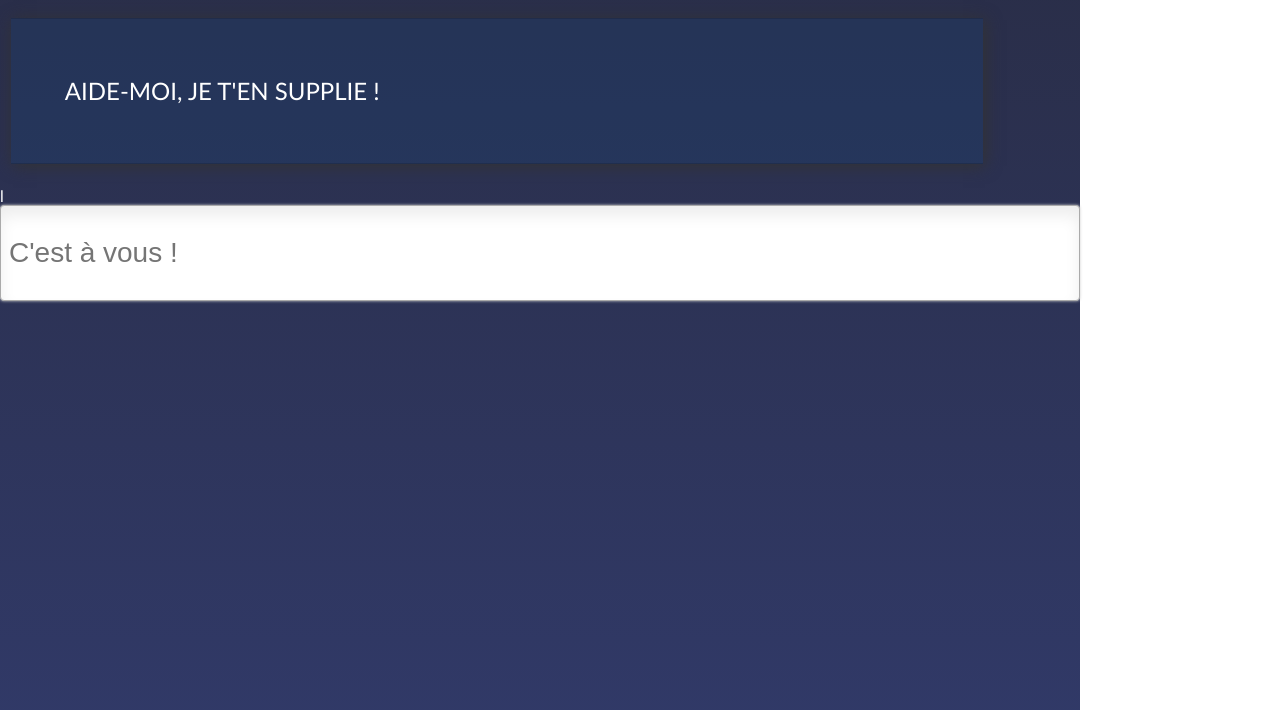
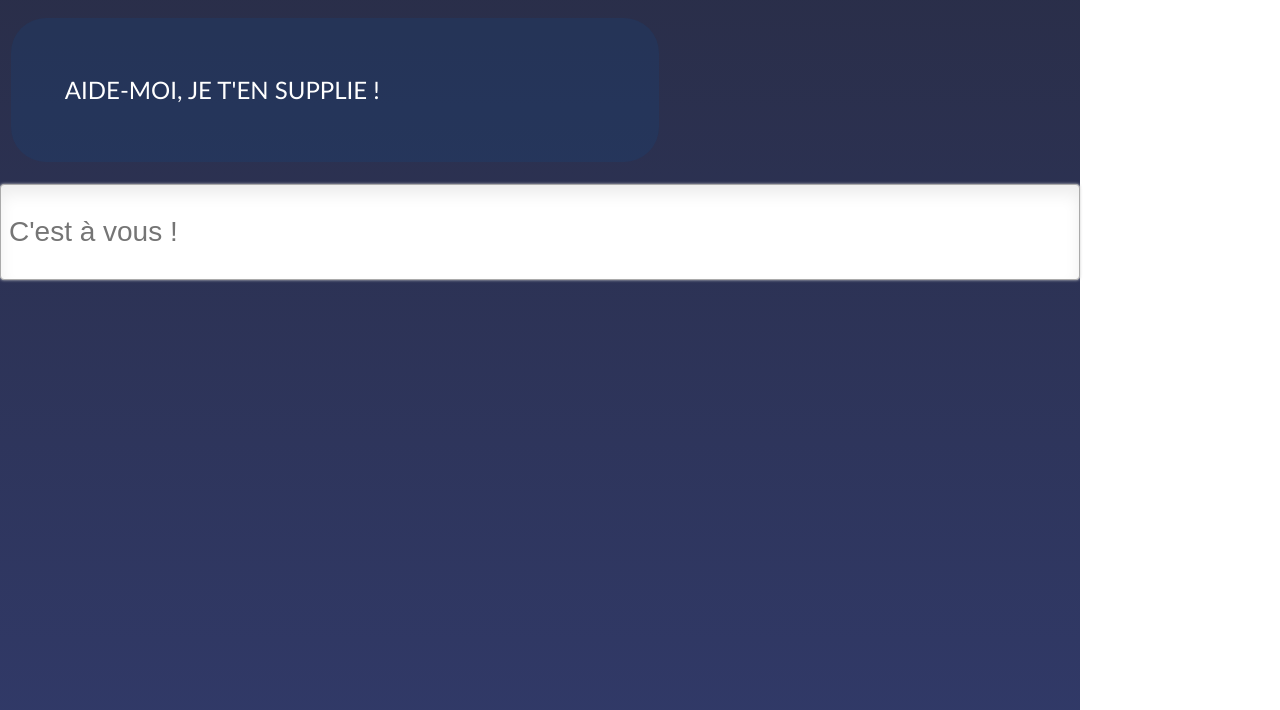
Before and after one commit to victorCottineau/Captives2.0, a plain HTML site: page chatOmbre.html in a window 1280 px wide. Shown: the part 90-800 px from the top of the page. Drawn offline with Linux system fonts and the light colour scheme.

Commit message:
personnalisation bot neutre

```diff
--- a/chatOmbre.html
+++ b/chatOmbre.html
@@ -31,7 +31,7 @@
                 <p id="box2" class="bubble"></p>
                 <p id="box3" class="bubble"></p>
                 <p id="box4" class="bubble"></p>
-            </div>l
+            </div>
             <div id="writer">
                 <form onSubmit="return sendMessage();">
                     <input type="text" id="message" autocomplete="off" disabled placeholder="Please wait... loading...">
--- a/css/chat.css
+++ b/css/chat.css
@@ -56,7 +56,6 @@ h1 {
 .bubble
 {
 	display: none;
-	margin: 0;
     margin-top: 2%;
     margin-bottom: 2%;
 	padding: 5%;
@@ -64,34 +63,26 @@ h1 {
 	line-height: 150%;
 	width: 50%;
     border-radius: 35px;
-}
-
-.bubble.blue
-{
-    margin-left: 1%;
-	background-color: rgba(20, 69, 125, 0.25);
-	color: white;
 
 }
 
-.bubble.blue::after {
-    content: '';
-    height: 0;
-    border-style: solid;
-    border-width: 7px 0px 19px 23px;
-    border-color: transparent transparent transparent rgba(20, 69, 125, 0.25);
-    position: absolute;
-    left: 127px;
-    margin-top: 72px;
-    transform: rotateZ(25deg);
+.blue
+{
+    margin-left: 1%;
+    color: black;
+    background-color: rgba(223, 140, 88, 0.4);
 
 }
-.bubble.white
+
+
+.white
 {
-	background-color: rgba(255, 255, 255, 0.25);
+
 	color: white;
 	text-align: right;
     margin-left: 39%;
+    background-color: rgba(121, 46, 0, 0.4);
+
 }
 
 #writer{
--- a/css/chatOmbre.css
+++ b/css/chatOmbre.css
@@ -49,19 +49,14 @@ h1 {
 .bubble
 {
     display: none;
-	margin: 0px;
     margin-top: 2%;
     margin-bottom: 2%;
     padding: 5%;
     vertical-align: top;
     line-height: 150%;
-	width: 80%;
-	border-top: 1px solid;
-	border-bottom: 1px solid;
-	border-color: rgba(0, 0, 0, 0.15);
-    -moz-box-shadow: 2px 2px 15px #333;
-	-webkit-box-shadow: 2px 2px 15px #333;
-	box-shadow: 2px 2px 15px #333;
+    width: 50%;
+    border-radius: 35px;
+    background-color: rgba(223, 140, 88, 0.4);
 }
 
 .bubble.blue
@@ -69,14 +64,24 @@ h1 {
     margin-left: 1%;
     background-color: rgba(20, 69, 125, 0.25);
     color: white;
+
 }
 
+.bubble.blue::after {
+
+
+    position: absolute;
+    left: 127px;
+    margin-top: 72px;
+    transform: rotateZ(25deg);
+
+}
 .bubble.white
 {
     background-color: rgba(255, 255, 255, 0.25);
     color: white;
     text-align: right;
-    margin-left: 9%;
+    margin-left: 39%;
 }
 
 #writer{
--- a/js/anna/anna.interface.js
+++ b/js/anna/anna.interface.js
@@ -181,6 +181,9 @@ function emot () {
     //neutral
     if (localStorage.getItem(1335) != 0 && emotion<=65 && emotion>=35) {
         //$("#wrapper").css("background-image","linear-gradient(#10597e, #5baab1)");
+		//$("#wrapper").css("background-color","#ffffff");
+		//var white = document.getElementsByClassName('white');
+		//white.style.backgroundColor = '#ff00aa';
         var vid = document.getElementById("video1");
         vid.src = "video/neutral.mp4";
         localStorage.setItem(1335, 0);
@@ -188,15 +191,18 @@ function emot () {
     //joy
     if (localStorage.getItem(1335) != 1 && emotion>65){
         //$("#wrapper").css("background-image","linear-gradient(#08EF00, #97ED94)");
-
+		//var white = document.getElementsByClassName('white');
+		//white.style.backgroundColor = '#ff00aa';
         var vid = document.getElementById("video1");
         vid.src = "video/joy.mp4";
         localStorage.setItem(1335, 1);
     }
-    //wraith
+    //wrath
     if (localStorage.getItem(1335) != 2 && emotion<35) {
         //$("#wrapper").css("background-image","linear-gradient(#DB0B0B, #F07070)");
-        var vid = document.getElementById("video1");
+		//var white = document.getElementsByClassName('white');
+		//white.style.backgroundColor = '#ff00aa';
+        //var vid = document.getElementById("video1");
         vid.src = "video/wraith.mp4";
         localStorage.setItem(1335, 2);
     }
```
Also changed, not shown: chat.html (+0 -1 lines). Lines whose indentation alone changed are shown as unchanged.
